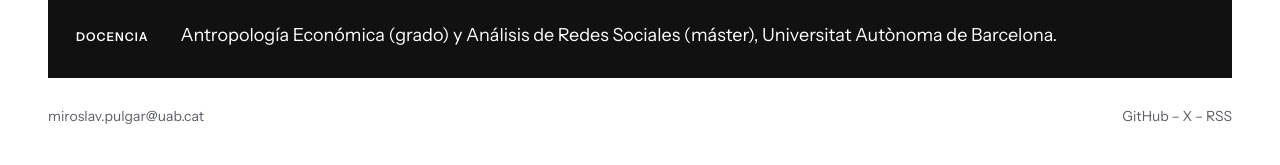
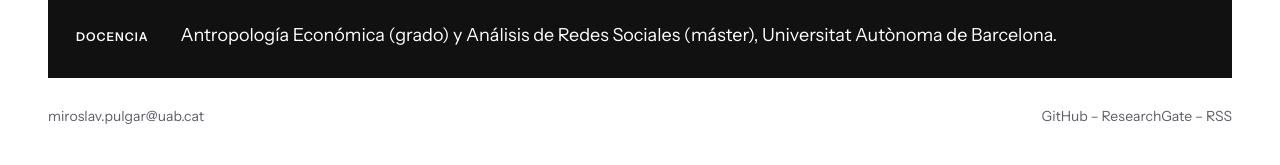
Before and after one commit to miropulgar/miropulgar.github.io, a Jekyll site: the page built from index.markdown, in a window 1280 px wide. Shown: the part 1517-1682 px from the top of the page. Built offline with Jekyll 4.4.1, drawn with Linux system fonts in a browser that asks for light colours.

Commit message:
Update footer.html

```diff
--- a/_includes/footer.html
+++ b/_includes/footer.html
@@ -2,7 +2,7 @@
   <a href="mailto:{{ site.email }}">{{ site.email }}</a>
   <span>
     <a href="https://github.com/{{ site.github_username }}">GitHub</a> –
-    <a href="https://x.com/{{ site.twitter_username }}">X</a> –
+    <a href="https://www.researchgate.net/profile/Miroslav-Pulgar">ResearchGate</a> –
     <a href="{{ '/feed.xml' | relative_url }}">RSS</a>
   </span>
 </footer>
```
